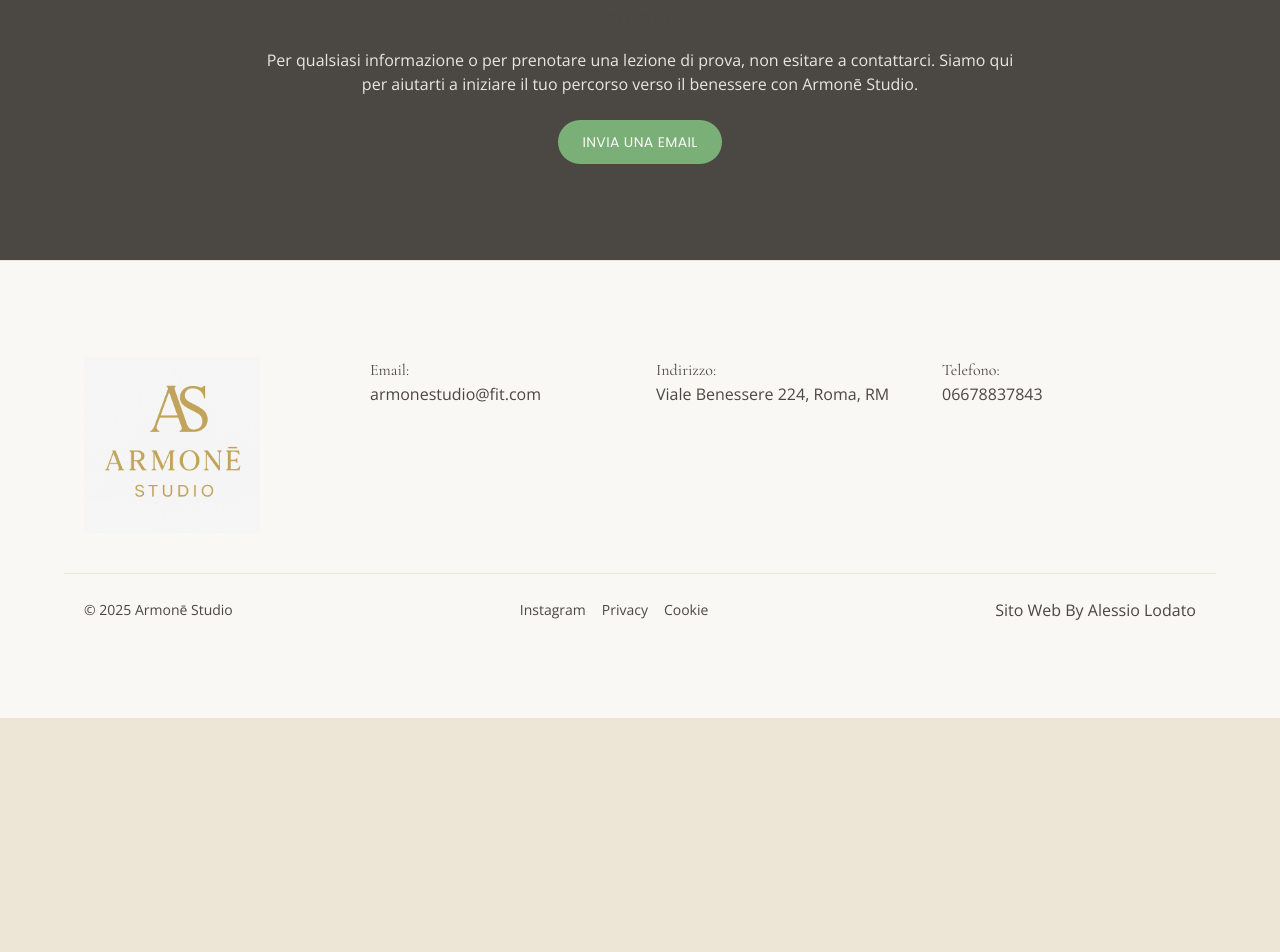
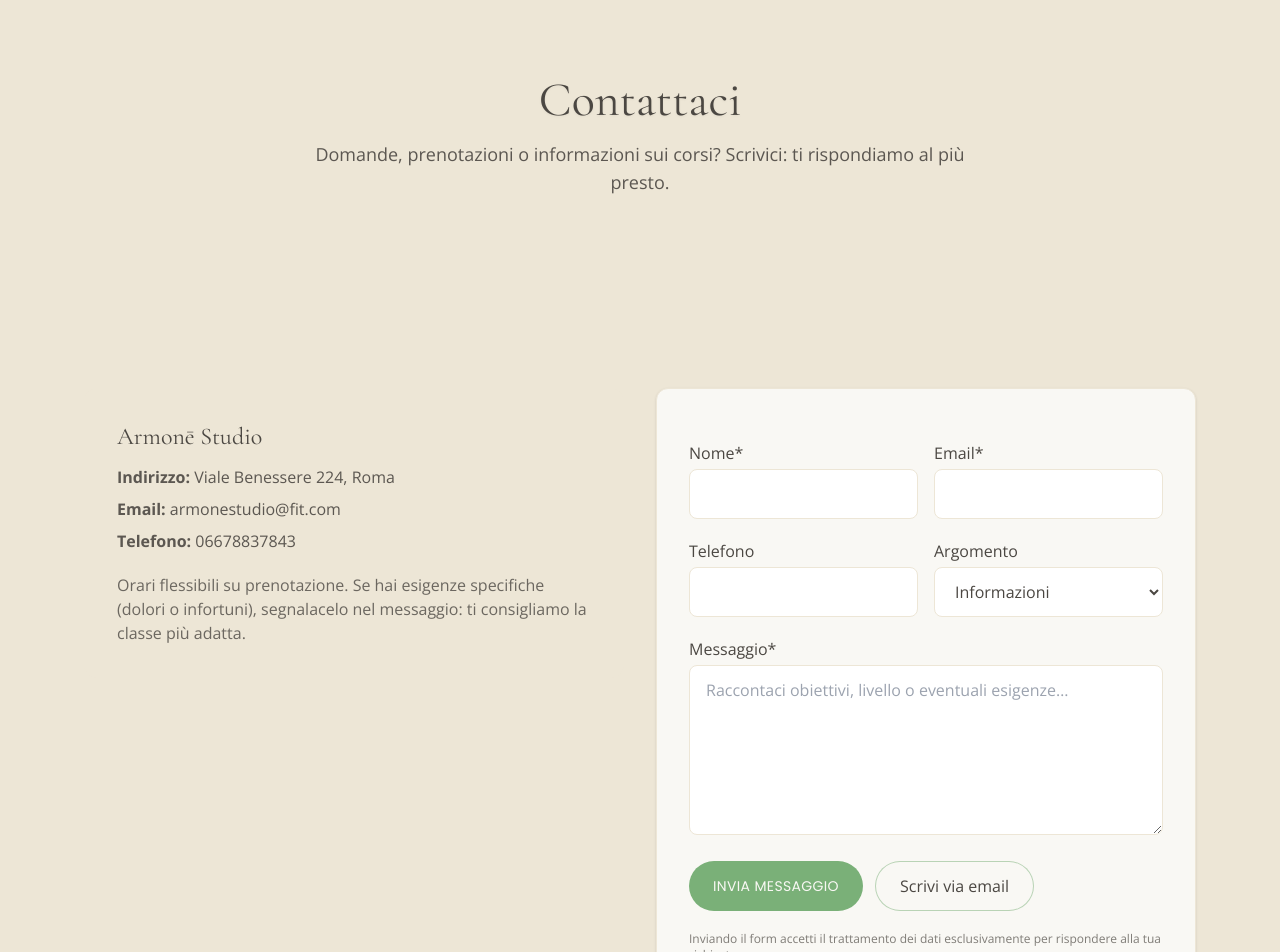
Before and after one commit to alelodato/armone, a React (Vite) app in the folder armonestudio/: page /contact in a window 1280 px wide. Shown: the part 100-1052 px from the top of the page. Before the commit the page ends 818 px from the top, so only its background shows below. Built offline with nearby package versions, Linux system fonts and the light colour scheme.

Commit message:
created contact page

```diff
--- a/armonestudio/src/pages/Contact.jsx
+++ b/armonestudio/src/pages/Contact.jsx
@@ -1,17 +1,166 @@
+import { useState } from "react";
+
 export default function Contact() {
-    return (
-        <section id="contatti" className="section bg-brand-400">
-            <div className="container text-center text-brand-50">
-                <h2 className="font-heading text-3xl md:text-4xl mb-3">Contattaci</h2>
-                <p className="font-body opacity-90 max-w-3xl mx-auto">
-                    Per qualsiasi informazione o per prenotare una lezione di prova, non esitare a contattarci. Siamo qui per aiutarti a iniziare il tuo percorso verso il benessere con Armonē Studio.
-                </p>
-                <div className="mt-6 flex flex-col sm:flex-row justify-center gap-4">
-                    <a href="mailto:info@armonestudio.com" className="inline-block px-6 py-3 bg-brand-300 text-brand-50 rounded-full font-cta tracking-wide uppercase text-sm hover:opacity-90 transition">
-                        Invia una email
-                    </a>
-                </div>
+  const [status, setStatus] = useState({ ok: false, error: "", loading: false });
+
+  async function onSubmit(e) {
+    e.preventDefault();
+    const data = Object.fromEntries(new FormData(e.currentTarget));
+
+    // Validazione base
+    if (!data.name?.trim() || !data.email?.trim() || !data.message?.trim()) {
+      setStatus({ ok: false, loading: false, error: "Compila nome, email e messaggio." });
+      return;
+    }
+
+    try {
+      setStatus({ ok: false, error: "", loading: true });
+
+      // 👉 Opzione A (Formspree): sostituisci l'URL con il tuo endpoint
+      // const res = await fetch("https://formspree.io/f/TUO_ID", {
+      //   method: "POST",
+      //   headers: { "Accept": "application/json" },
+      //   body: new FormData(e.currentTarget),
+      // });
+
+      // 👉 Opzione B (EmailJS): lascia il submit al tuo handler esterno
+      // Qui facciamo finta di inviare:
+      await new Promise(r => setTimeout(r, 700));
+
+      e.currentTarget.reset();
+      setStatus({ ok: true, error: "", loading: false });
+    } catch (err) {
+      setStatus({ ok: false, error: "Invio non riuscito, riprova.", loading: false });
+    }
+  }
+
+  return (
+    <main className="pt-16 md:pt-20">
+      {/* Intro */}
+      <section className="section">
+        <div className="container text-center">
+          <h1 className="font-heading text-brand-400 text-4xl md:text-5xl drop-shadow-sm">
+            Contattaci
+          </h1>
+          <p className="font-body text-brand-400/90 text-base md:text-lg mt-4 max-w-2xl mx-auto">
+            Domande, prenotazioni o informazioni sui corsi? Scrivici: ti rispondiamo al più presto.
+          </p>
+        </div>
+      </section>
+
+      {/* Form */}
+      <section className="section">
+        <div className="container grid gap-8 md:grid-cols-2 items-start">
+          {/* Scheda info rapida */}
+          <aside className="bg-brand-100 rounded-xl p-6 md:p-8 border border-brand-100">
+            <h2 className="font-heading text-brand-400 text-2xl mb-3">Armonē Studio</h2>
+            <ul className="font-body text-brand-400/90 space-y-2">
+              <li><strong>Indirizzo:</strong> Viale Benessere 224, Roma</li>
+              <li><strong>Email:</strong> armonestudio@fit.com</li>
+              <li><strong>Telefono:</strong> 06678837843</li>
+            </ul>
+            <p className="font-body text-brand-400/80 mt-5">
+              Orari flessibili su prenotazione. Se hai esigenze specifiche (dolori o infortuni),
+              segnalacelo nel messaggio: ti consigliamo la classe più adatta.
+            </p>
+          </aside>
+
+          {/* Form vero e proprio */}
+          <form
+            onSubmit={onSubmit}
+            className="bg-brand-50 rounded-xl p-6 md:p-8 border border-brand-100 shadow space-y-5"
+          >
+            {/* honeypot anti-bot */}
+            <input type="text" name="company" className="hidden" tabIndex={-1} autoComplete="off" />
+
+            <div className="grid md:grid-cols-2 gap-4">
+              <div>
+                <label htmlFor="name" className="block font-body text-brand-400 mb-1">Nome*</label>
+                <input
+                  id="name" name="name" type="text" required
+                  className="w-full rounded-lg border border-brand-100 bg-white px-4 py-3 font-body text-brand-400
+                             focus:outline-none focus:ring-2 focus:ring-brand-300"
+                />
+              </div>
+              <div>
+                <label htmlFor="email" className="block font-body text-brand-400 mb-1">Email*</label>
+                <input
+                  id="email" name="email" type="email" required
+                  className="w-full rounded-lg border border-brand-100 bg-white px-4 py-3 font-body text-brand-400
+                             focus:outline-none focus:ring-2 focus:ring-brand-300"
+                />
+              </div>
             </div>
-        </section>
-    )
+
+            <div className="grid md:grid-cols-2 gap-4">
+              <div>
+                <label htmlFor="phone" className="block font-body text-brand-400 mb-1">Telefono</label>
+                <input
+                  id="phone" name="phone" type="tel"
+                  className="w-full rounded-lg border border-brand-100 bg-white px-4 py-3 font-body text-brand-400
+                             focus:outline-none focus:ring-2 focus:ring-brand-300"
+                />
+              </div>
+              <div>
+                <label htmlFor="topic" className="block font-body text-brand-400 mb-1">Argomento</label>
+                <select
+                  id="topic" name="topic" defaultValue="Informazioni"
+                  className="w-full rounded-lg border border-brand-100 bg-white px-4 py-3 font-body text-brand-400
+                             focus:outline-none focus:ring-2 focus:ring-brand-300"
+                >
+                  <option>Informazioni</option>
+                  <option>Prenotazione lezione di prova</option>
+                  <option>Consiglio sulla classe</option>
+                </select>
+              </div>
+            </div>
+
+            <div>
+              <label htmlFor="message" className="block font-body text-brand-400 mb-1">Messaggio*</label>
+              <textarea
+                id="message" name="message" rows={6} required
+                className="w-full rounded-lg border border-brand-100 bg-white px-4 py-3 font-body text-brand-400
+                           focus:outline-none focus:ring-2 focus:ring-brand-300"
+                placeholder="Raccontaci obiettivi, livello o eventuali esigenze…"
+              />
+            </div>
+
+            {/* Stato invio */}
+            {status.error && (
+              <p className="text-red-600 text-sm">{status.error}</p>
+            )}
+            {status.ok && (
+              <p className="text-green-700 text-sm">Messaggio inviato! Ti risponderemo al più presto.</p>
+            )}
+
+            <div className="flex flex-wrap gap-3">
+              <button
+                type="submit"
+                disabled={status.loading}
+                className="inline-flex items-center rounded-full px-6 py-3
+                           bg-brand-300 text-brand-50 font-cta tracking-wide uppercase text-sm
+                           hover:opacity-90 transition disabled:opacity-60"
+              >
+                {status.loading ? "Invio…" : "Invia messaggio"}
+              </button>
+
+              {/* Fallback mailto (apre client email) */}
+              <a
+                href={`mailto:armonestudio@fit.com?subject=Richiesta%20informazioni`}
+                className="inline-flex items-center rounded-full px-6 py-3
+                           border border-brand-300/50 bg-brand-50 text-brand-400 font-body
+                           hover:bg-brand-100 transition"
+              >
+                Scrivi via email
+              </a>
+            </div>
+
+            <p className="font-body text-xs text-brand-400/70">
+              Inviando il form accetti il trattamento dei dati esclusivamente per rispondere alla tua richiesta.
+            </p>
+          </form>
+        </div>
+      </section>
+    </main>
+  );
 }
```
